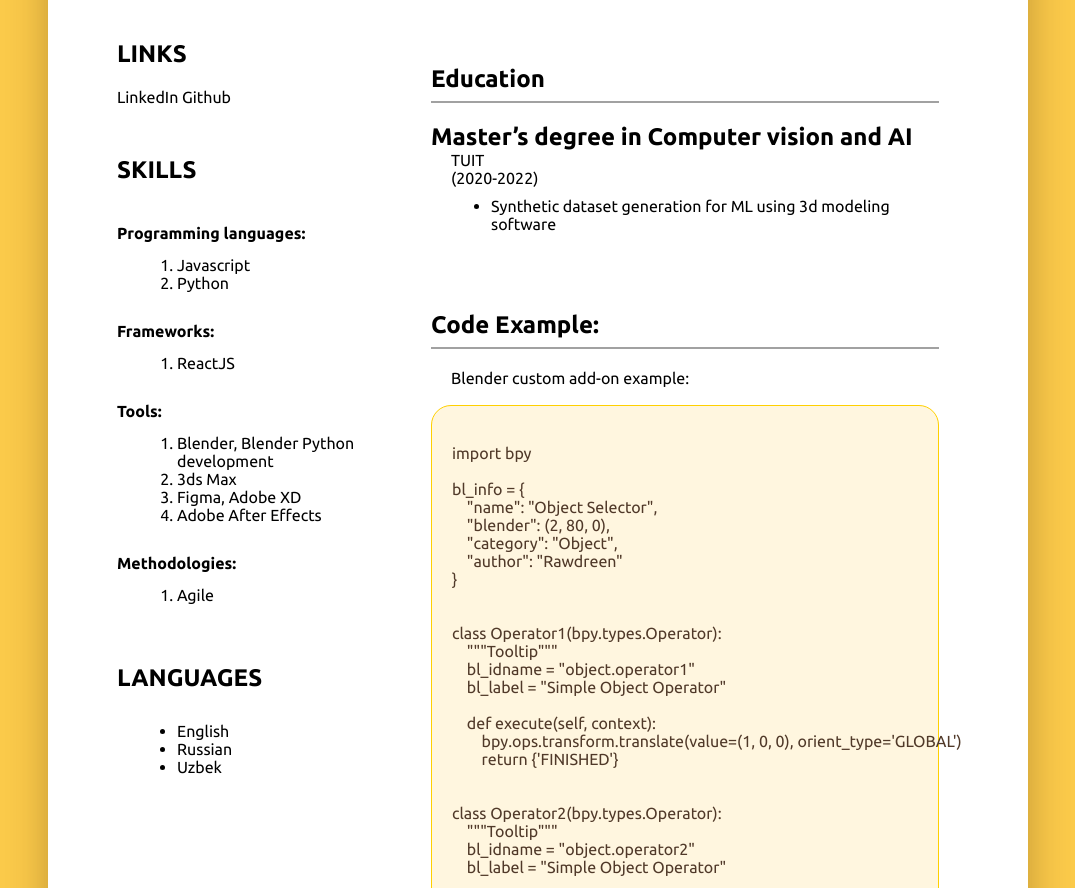
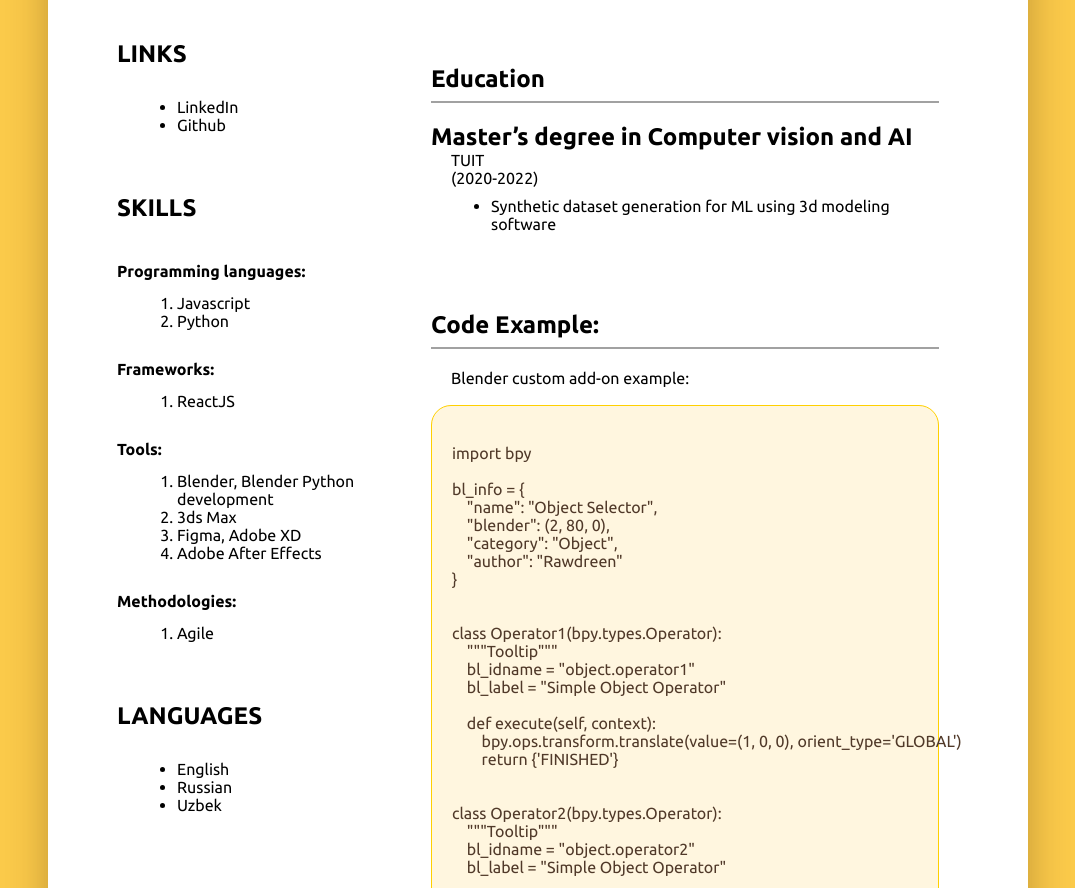
Before and after one commit to Rawdreen/rsschool-cv, a plain HTML site: page index.html in a window 1280 px wide. Shown: the part 891-1779 px from the top of the page, without its empty margins (102-1177 px from the left). Drawn offline with Linux system fonts and the light colour scheme.

Commit message:
fix: index.html social links fix

```diff
--- a/index.html
+++ b/index.html
@@ -27,8 +27,10 @@
                     <p>askarovabdulloh111@gmail.com</p>
 
                     <h2>LINKS</h2>
-                    <a href="https://www.linkedin.com/in/abdullokh-askarov/">LinkedIn</a>
-                    <a href="https://github.com/Rawdreen/">Github</a>
+                    <ul>
+                        <li><a href="https://www.linkedin.com/in/abdullokh-askarov/">LinkedIn</a></li>
+                        <li><a href="https://github.com/Rawdreen/">Github</a></li>
+                    </ul>
 
                     <h2>SKILLS</h2>
                     <h4>Programming languages:</h4>
```
